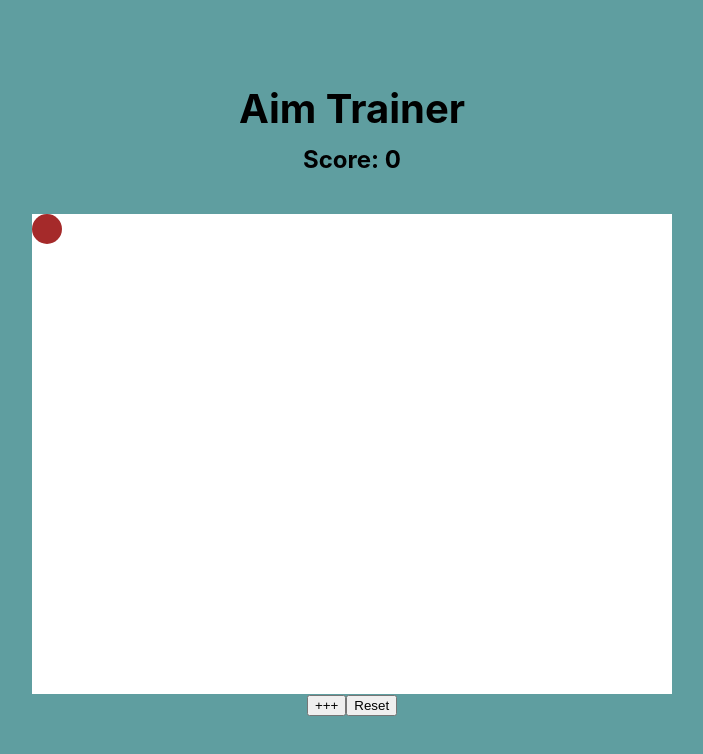
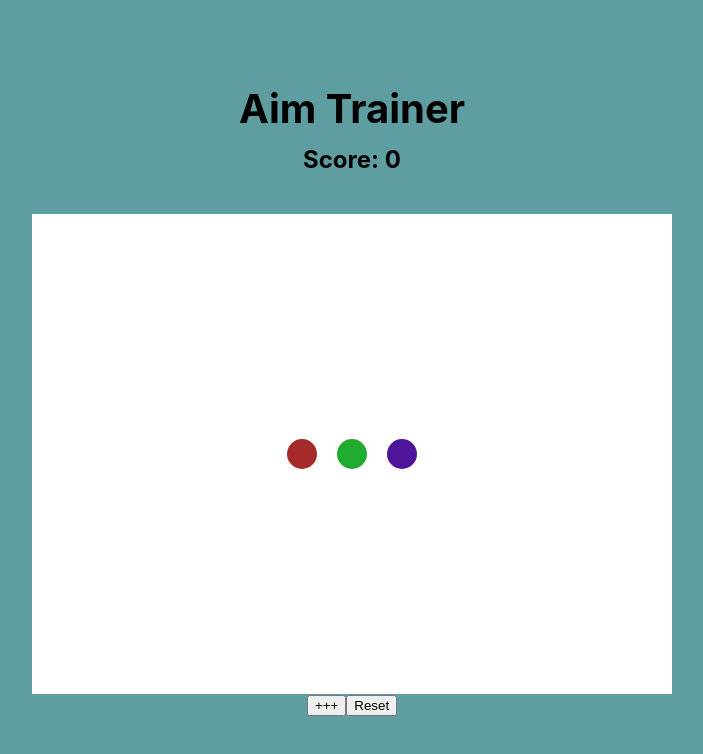
Before and after one commit to oNqNu/aim-trainer, a React (Create React App) app: page / in a window 1280 px wide. Shown: the top 754 px of the page, without its empty margins (288-991 px from the left). Built offline with nearby package versions, Linux system fonts and the light colour scheme.

Commit message:
得点の違う targetedItem を複数配置

```diff
--- a/src/App.css
+++ b/src/App.css
@@ -31,11 +31,33 @@ h2 {
   min-height: 300px;
   min-width: 500px;
   background-color: white;
+  display: flex;
+  justify-content: center;
+  align-items: center;
 }
 
-.targetItem {
+.targetItem1 {
   background-color: brown;
   height: 30px;
   width: 30px;
   border-radius: 50%;
+  display: inline-block;
 }
+
+.targetItem2 {
+  background-color: rgb(32, 171, 48);
+  height: 30px;
+  width: 30px;
+  border-radius: 50%;
+  display: inline-block;
+  margin-left: 20px;
+}
+
+.targetItem3 {
+  background-color: rgb(78, 20, 154);
+  height: 30px;
+  width: 30px;
+  border-radius: 50%;
+  display: inline-block;
+  margin-left: 20px;
+}
--- a/src/App.tsx
+++ b/src/App.tsx
@@ -10,7 +10,18 @@ function App() {
         <h1 className="title">Aim Trainer</h1>
         <h2 className="score">Score: {score}</h2>
         <div className="playarea">
-          <div className="targetItem" onClick={() => setScore(score + 1)}></div>
+          <div
+            className="targetItem1"
+            onClick={() => setScore(score + 1)}
+          ></div>
+          <div
+            className="targetItem2"
+            onClick={() => setScore(score + 2)}
+          ></div>
+          <div
+            className="targetItem3"
+            onClick={() => setScore(score + 3)}
+          ></div>
         </div>
         <button onClick={() => setScore(score + 1)}>+++</button>
         <button onClick={() => setScore(0)}>Reset</button>
```
